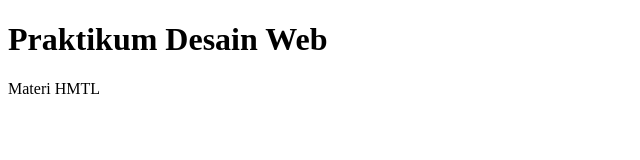
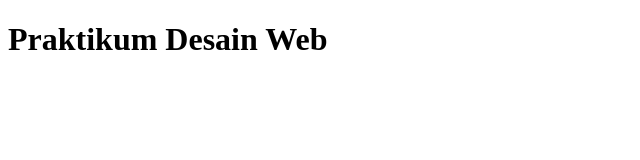
Before and after one commit to mjsyam/desainweb, a plain HTML site: page index.html in a window 1280 px wide. Shown: the whole page, without its empty margins (0-640 px from the left). Drawn offline with Linux system fonts and the light colour scheme.

Commit message:
upload ke 3

```diff
--- a/index.html
+++ b/index.html
@@ -8,7 +8,5 @@
 </head>
 <body>
     <h1>Praktikum Desain Web</h1>
-
-    <p>Materi HMTL</p>
 </body>
 </html>
```
